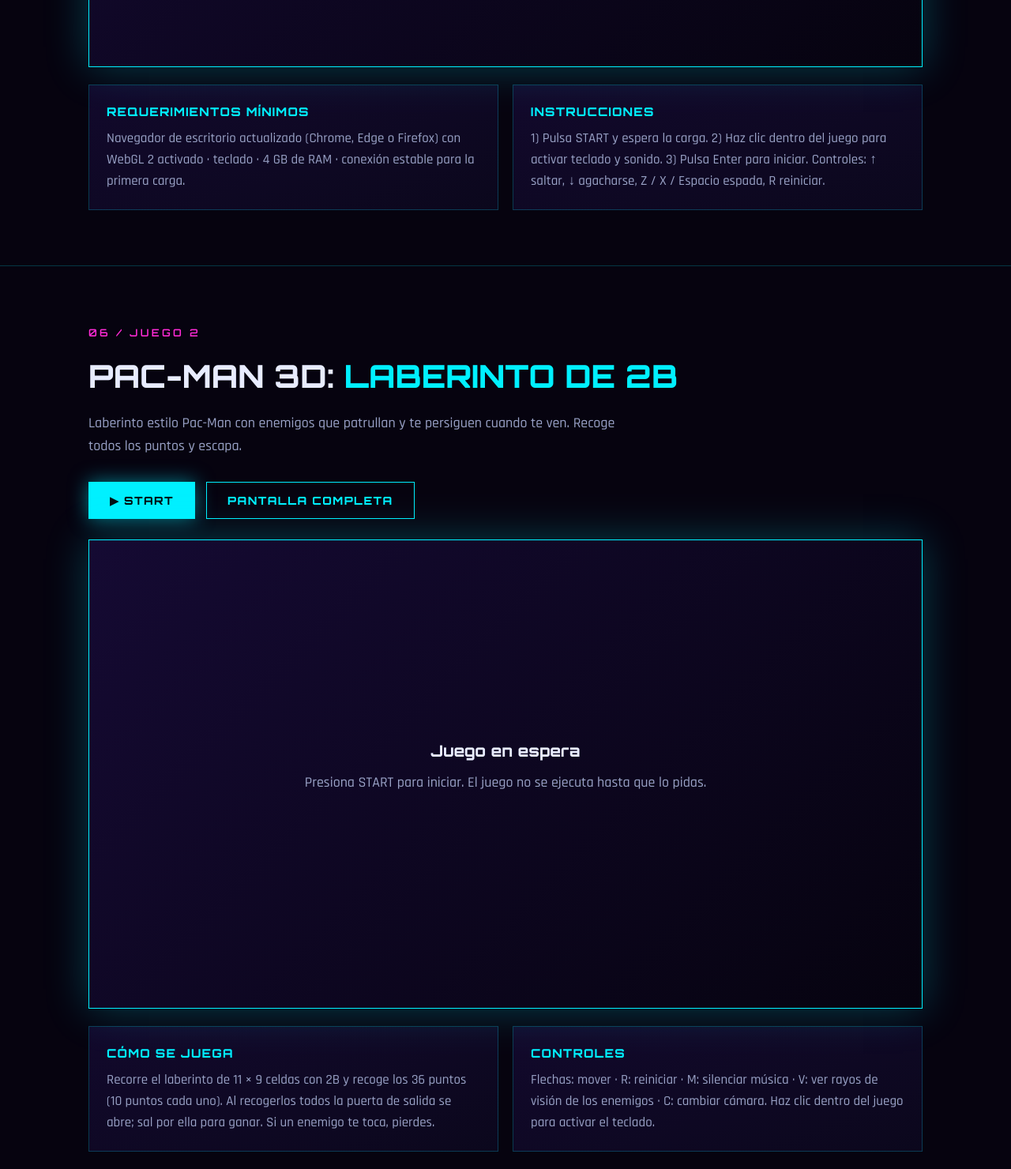
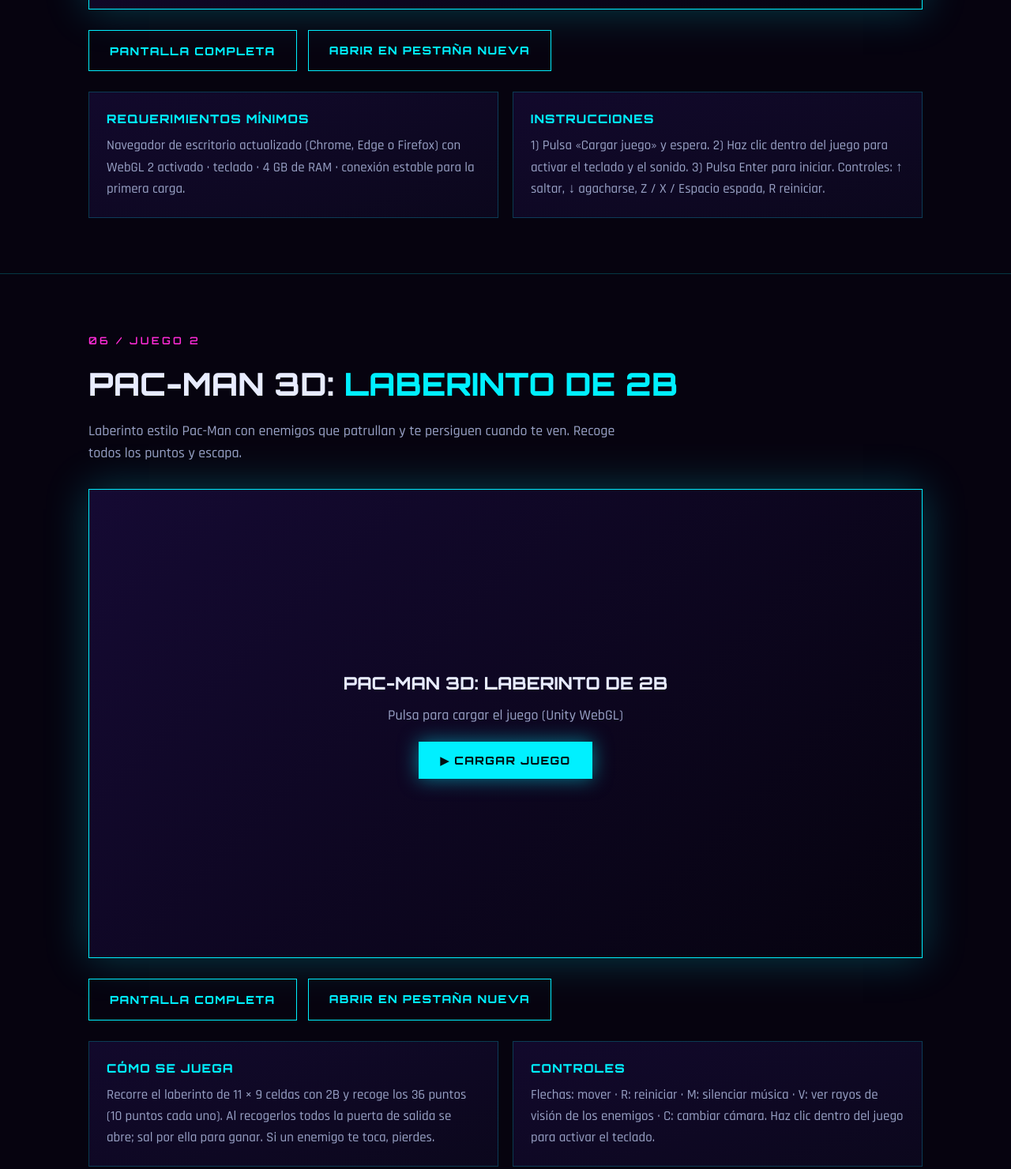
Before and after one commit to Yass1rLacu11/neon-runner-codigo-cero, a plain HTML site: page index.html in a window 1280 px wide. Shown: the part 5200-6680 px from the top of the page at 79% size. Drawn offline with Linux system fonts and the light colour scheme.

Commit message:
Update index.html

```diff
--- a/index.html
+++ b/index.html
@@ -148,18 +148,50 @@ footer{border-top:1px solid var(--ln);padding:34px 0;color:var(--mu);font-size:1
 <section id="juego1"><div class="wrap">
 <span class="kick">05 / JUEGO 1</span><h2>NEON RUNNER: <b>CÓDIGO CERO</b></h2>
 <p class="lead">Endless runner 3D. Salta, agáchate y corta drones con la espada hasta llegar a 5000 puntos.</p>
-<div class="btns"><button class="btn p" id="s1">▶ START</button><button class="btn" id="f1">PANTALLA COMPLETA</button></div>
-<div class="player" id="p1"><div class="start"><div><h3 style="font-size:20px">Juego en espera</h3><p>Presiona START para iniciar. El juego no se ejecuta hasta que lo pidas.</p></div></div></div>
-<div class="grid g2" style="margin-top:22px"><div class="card"><h3>REQUERIMIENTOS MÍNIMOS</h3><p>Navegador de escritorio actualizado (Chrome, Edge o Firefox) con WebGL 2 activado · teclado · 4 GB de RAM · conexión estable para la primera carga.</p></div>
-<div class="card"><h3>INSTRUCCIONES</h3><p>1) Pulsa START y espera la carga. 2) Haz clic dentro del juego para activar teclado y sonido. 3) Pulsa Enter para iniciar. Controles: ↑ saltar, ↓ agacharse, Z / X / Espacio espada, R reiniciar.</p></div></div></div></section>
+
+<div class="player" id="p1">
+    <div class="start">
+        <div>
+            <h3 style="font-size:22px">NEON RUNNER: CÓDIGO CERO</h3>
+            <p>Pulsa para cargar el juego (Unity WebGL)</p>
+            <button class="btn p" id="s1">▶ CARGAR JUEGO</button>
+        </div>
+    </div>
+</div>
+<div class="btns">
+    <button class="btn" id="f1">PANTALLA COMPLETA</button>
+    <a class="btn" href="Juego/index.html" target="_blank" rel="noopener">ABRIR EN PESTAÑA NUEVA</a>
+</div>
+
+<div class="grid g2" style="margin-top:22px">
+    <div class="card"><h3>REQUERIMIENTOS MÍNIMOS</h3><p>Navegador de escritorio actualizado (Chrome, Edge o Firefox) con WebGL 2 activado · teclado · 4 GB de RAM · conexión estable para la primera carga.</p></div>
+    <div class="card"><h3>INSTRUCCIONES</h3><p>1) Pulsa «Cargar juego» y espera. 2) Haz clic dentro del juego para activar el teclado y el sonido. 3) Pulsa Enter para iniciar. Controles: ↑ saltar, ↓ agacharse, Z / X / Espacio espada, R reiniciar.</p></div>
+</div>
+</div></section>
+
 <section id="juego2"><div class="wrap">
 <span class="kick">06 / JUEGO 2</span><h2>PAC-MAN 3D: <b>LABERINTO DE 2B</b></h2>
 <p class="lead">Laberinto estilo Pac-Man con enemigos que patrullan y te persiguen cuando te ven. Recoge todos los puntos y escapa.</p>
-<div class="btns"><button class="btn p" id="s2">▶ START</button><button class="btn" id="f2">PANTALLA COMPLETA</button></div>
-<div class="player" id="p2"><div class="start"><div><h3 style="font-size:20px">Juego en espera</h3><p>Presiona START para iniciar. El juego no se ejecuta hasta que lo pidas.</p></div></div></div>
-<div class="grid g2" style="margin-top:22px"><div class="card"><h3>CÓMO SE JUEGA</h3><p>Recorre el laberinto de 11 × 9 celdas con 2B y recoge los 36 puntos (10 puntos cada uno). Al recogerlos todos la puerta de salida se abre; sal por ella para ganar. Si un enemigo te toca, pierdes.</p></div>
-<div class="card"><h3>CONTROLES</h3><p>Flechas: mover · R: reiniciar · M: silenciar música · V: ver rayos de visión de los enemigos · C: cambiar cámara. Haz clic dentro del juego para activar el teclado.</p></div></div></div></section>
-</main>
+
+<div class="player" id="p2">
+    <div class="start">
+        <div>
+            <h3 style="font-size:22px">PAC-MAN 3D: LABERINTO DE 2B</h3>
+            <p>Pulsa para cargar el juego (Unity WebGL)</p>
+            <button class="btn p" id="s2">▶ CARGAR JUEGO</button>
+        </div>
+    </div>
+</div>
+<div class="btns">
+    <button class="btn" id="f2">PANTALLA COMPLETA</button>
+    <a class="btn" href="JuegoPacman/index.html" target="_blank" rel="noopener">ABRIR EN PESTAÑA NUEVA</a>
+</div>
+
+<div class="grid g2" style="margin-top:22px">
+    <div class="card"><h3>CÓMO SE JUEGA</h3><p>Recorre el laberinto de 11 × 9 celdas con 2B y recoge los 36 puntos (10 puntos cada uno). Al recogerlos todos la puerta de salida se abre; sal por ella para ganar. Si un enemigo te toca, pierdes.</p></div>
+    <div class="card"><h3>CONTROLES</h3><p>Flechas: mover · R: reiniciar · M: silenciar música · V: ver rayos de visión de los enemigos · C: cambiar cámara. Haz clic dentro del juego para activar el teclado.</p></div>
+</div>
+</div></section>
 
 <footer><div class="wrap"><p><b>NEON RUNNER: CÓDIGO CERO</b> © 2026 · Desarrollado por OLIVER PAUCARA - LUDWING CUBA - DANILO ARINEZ · Game Development, Unidad 3</p>
 <p><a href="https://github.com/Yass1rLacu11/neon-runner-codigo-cero">Repositorio de GitHub ↗</a> · <a href="#inicio">Volver arriba ↑</a></p></div></footer>
```
